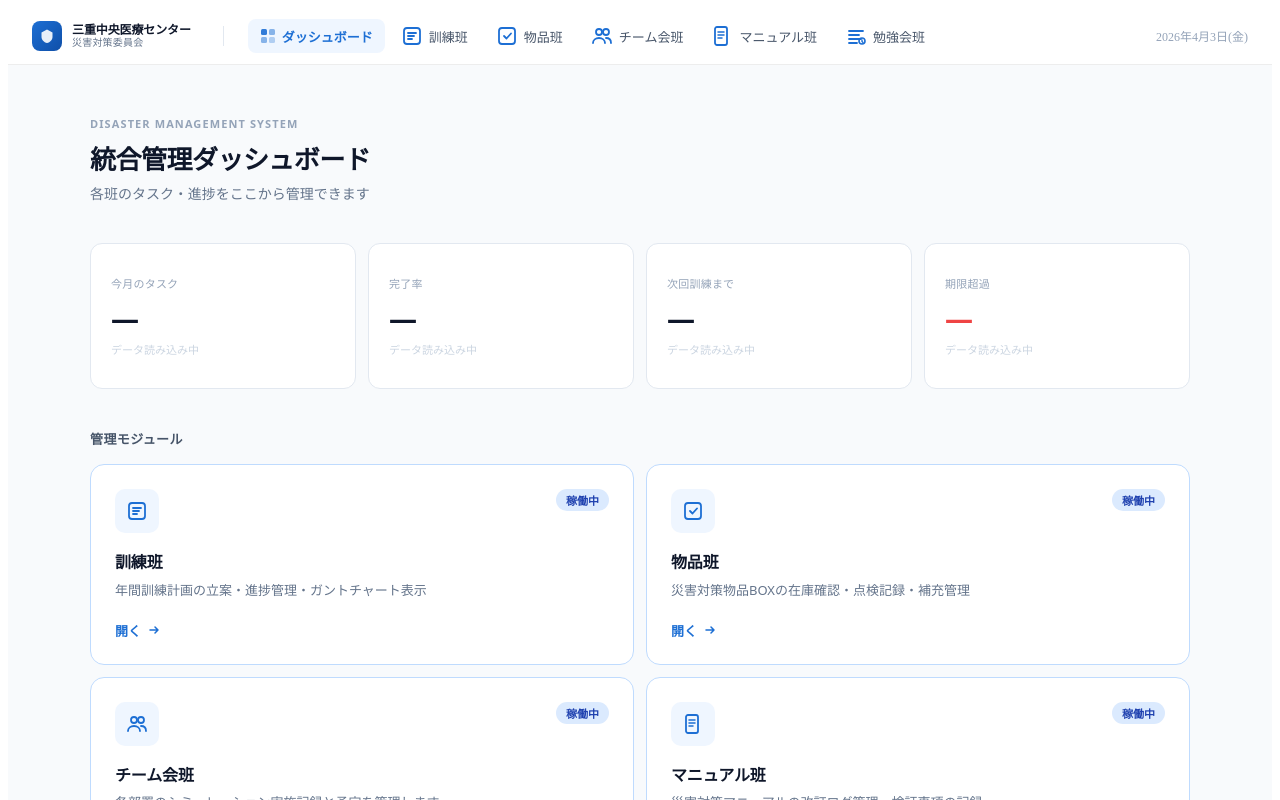
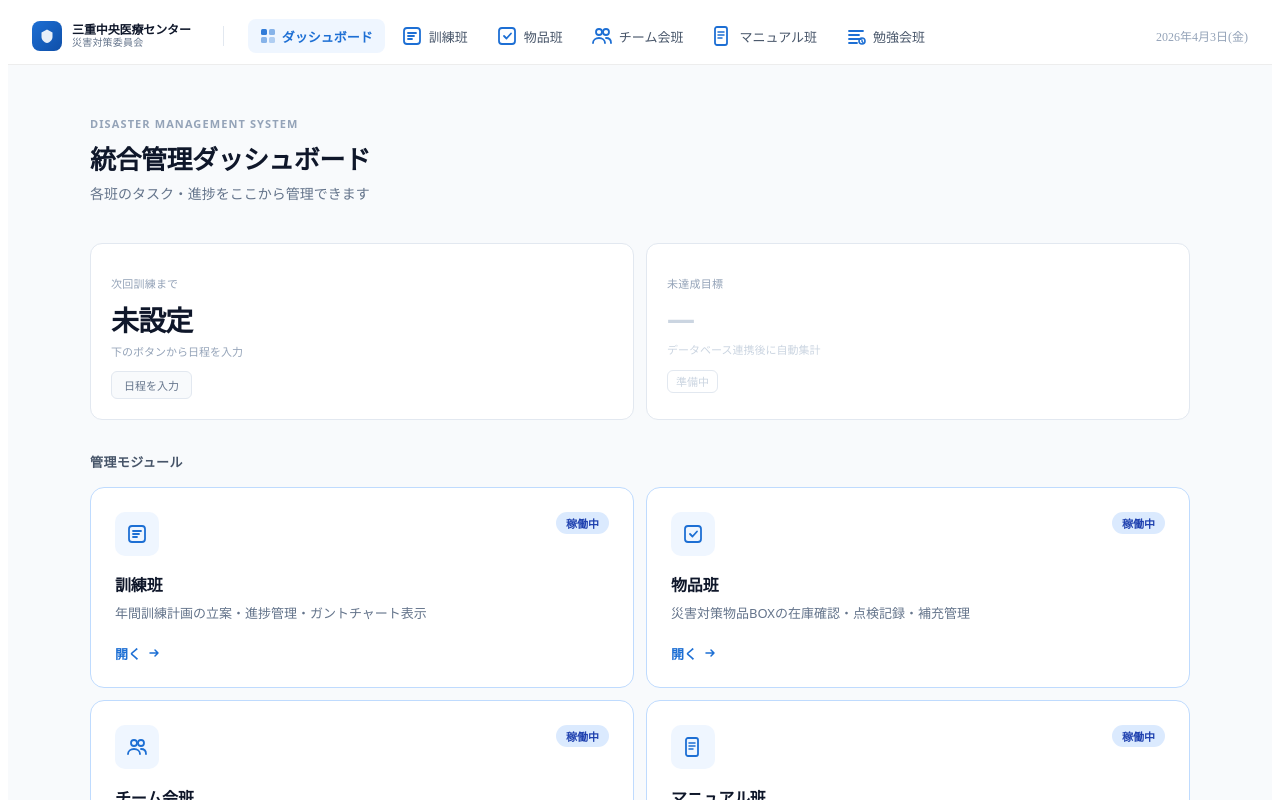
Before and after one commit to tslab1978/disaster-management-app, a Next.js app: page / in a window 1280 px wide. Shown: the top 800 px of the page. Built offline with nearby package versions, Linux system fonts and the light colour scheme.

Commit message:
feat: ダッシュボードを2枚カードに刷新・次回訓練日カウントダウン実装

```diff
--- a/app/page.tsx
+++ b/app/page.tsx
@@ -1,16 +1,49 @@
 'use client';
 
 import Link from 'next/link';
+import { useState, useEffect } from 'react';
 import { MODULES } from './_config/modules';
 
-const stats = [
-  { label: '今月のタスク', value: '—', sub: 'データ読み込み中' },
-  { label: '完了率', value: '—', sub: 'データ読み込み中' },
-  { label: '次回訓練まで', value: '—', sub: 'データ読み込み中' },
-  { label: '期限超過', value: '—', sub: 'データ読み込み中', warn: true },
-];
+const TRAINING_DATE_KEY = 'next_training_date';
 
 export default function Home() {
+  const [nextTrainingDate, setNextTrainingDate] = useState('');
+  const [editingDate, setEditingDate] = useState(false);
+  const [tempDate, setTempDate] = useState('');
+
+  // localStorageから次回訓練日を読み込み
+  useEffect(() => {
+    const saved = localStorage.getItem(TRAINING_DATE_KEY);
+    if (saved) setNextTrainingDate(saved);
+  }, []);
+
+  const saveDate = () => {
+    localStorage.setItem(TRAINING_DATE_KEY, tempDate);
+    setNextTrainingDate(tempDate);
+    setEditingDate(false);
+  };
+
+  const cancelEdit = () => {
+    setTempDate(nextTrainingDate);
+    setEditingDate(false);
+  };
+
+  // 次回訓練まで何日か計算
+  const daysUntilTraining = (): { value: string; sub: string; warn: boolean } => {
+    if (!nextTrainingDate) return { value: '未設定', sub: '下のボタンから日程を入力', warn: false };
+    const today = new Date();
+    today.setHours(0, 0, 0, 0);
+    const target = new Date(nextTrainingDate);
+    target.setHours(0, 0, 0, 0);
+    const diff = Math.ceil((target.getTime() - today.getTime()) / (1000 * 60 * 60 * 24));
+    if (diff < 0) return { value: '終了', sub: `${nextTrainingDate} 実施済み`, warn: false };
+    if (diff === 0) return { value: '本日', sub: `${nextTrainingDate} 開催日`, warn: false };
+    if (diff <= 30) return { value: `${diff}日`, sub: `${nextTrainingDate} まで`, warn: true };
+    return { value: `${diff}日`, sub: `${nextTrainingDate} まで`, warn: false };
+  };
+
+  const training = daysUntilTraining();
+
   return (
     <main style={{
       minHeight: 'calc(100vh - 56px)',
@@ -33,29 +66,63 @@ export default function Home() {
           </p>
         </div>
 
-        {/* ステータスカード */}
-        <div style={{
-          display: 'grid',
-          gridTemplateColumns: 'repeat(4, 1fr)',
-          gap: '12px',
-          marginBottom: '2.5rem',
-        }}>
-          {stats.map((s) => (
-            <div key={s.label} style={{
-              backgroundColor: 'white',
-              border: '1px solid #e2e8f0',
-              borderRadius: '12px',
-              padding: '1.25rem',
-            }}>
-              <p style={{ fontSize: '11px', color: '#94a3b8', fontWeight: '500', marginBottom: '8px', letterSpacing: '0.02em' }}>
-                {s.label}
-              </p>
-              <p style={{ fontSize: '28px', fontWeight: '700', color: s.warn ? '#ef4444' : '#0f172a', margin: 0, letterSpacing: '-0.03em' }}>
-                {s.value}
-              </p>
-              <p style={{ fontSize: '11px', color: '#cbd5e1', marginTop: '4px' }}>{s.sub}</p>
+        {/* ステータスカード（2枚） */}
+        <div style={{ display: 'grid', gridTemplateColumns: 'repeat(2, 1fr)', gap: '12px', marginBottom: '2rem' }}>
+
+          {/* 次回訓練まで */}
+          <div style={{ backgroundColor: 'white', border: `1px solid ${training.warn ? '#fecaca' : '#e2e8f0'}`, borderRadius: '12px', padding: '1.25rem' }}>
+            <p style={{ fontSize: '11px', color: '#94a3b8', fontWeight: '500', marginBottom: '8px', letterSpacing: '0.02em' }}>
+              次回訓練まで
+            </p>
+            <p style={{ fontSize: '28px', fontWeight: '700', color: training.warn ? '#ef4444' : '#0f172a', margin: 0, letterSpacing: '-0.03em' }}>
+              {training.value}
+            </p>
+            <p style={{ fontSize: '11px', color: '#94a3b8', marginTop: '4px' }}>{training.sub}</p>
+
+            {/* 日程入力 */}
+            <div style={{ marginTop: '12px' }}>
+              {editingDate ? (
+                <div style={{ display: 'flex', gap: '6px', alignItems: 'center' }}>
+                  <input
+                    type="date"
+                    value={tempDate}
+                    onChange={(e) => setTempDate(e.target.value)}
+                    style={{ padding: '5px 8px', fontSize: '12px', border: '1px solid #bfdbfe', borderRadius: '6px', outline: 'none' }}
+                  />
+                  <button onClick={saveDate} style={{ padding: '5px 12px', backgroundColor: '#1d6fd4', color: 'white', border: 'none', borderRadius: '6px', fontSize: '12px', fontWeight: '600', cursor: 'pointer' }}>
+                    保存
+                  </button>
+                  <button onClick={cancelEdit} style={{ padding: '5px 10px', backgroundColor: 'white', color: '#64748b', border: '1px solid #e2e8f0', borderRadius: '6px', fontSize: '12px', cursor: 'pointer' }}>
+                    取消
+                  </button>
+                </div>
+              ) : (
+                <button
+                  onClick={() => { setTempDate(nextTrainingDate); setEditingDate(true); }}
+                  style={{ padding: '5px 12px', backgroundColor: '#f8fafc', color: '#64748b', border: '1px solid #e2e8f0', borderRadius: '6px', fontSize: '11px', cursor: 'pointer' }}
+                >
+                  {nextTrainingDate ? '日程を変更' : '日程を入力'}
+                </button>
+              )}
             </div>
-          ))}
+          </div>
+
+          {/* 未達成目標（DB連携後） */}
+          <div style={{ backgroundColor: 'white', border: '1px solid #e2e8f0', borderRadius: '12px', padding: '1.25rem' }}>
+            <p style={{ fontSize: '11px', color: '#94a3b8', fontWeight: '500', marginBottom: '8px', letterSpacing: '0.02em' }}>
+              未達成目標
+            </p>
+            <p style={{ fontSize: '28px', fontWeight: '700', color: '#cbd5e1', margin: 0, letterSpacing: '-0.03em' }}>
+              —
+            </p>
+            <p style={{ fontSize: '11px', color: '#cbd5e1', marginTop: '4px' }}>データベース連携後に自動集計</p>
+            <div style={{ marginTop: '12px' }}>
+              <span style={{ fontSize: '11px', color: '#cbd5e1', padding: '3px 8px', border: '1px solid #e2e8f0', borderRadius: '6px' }}>
+                準備中
+              </span>
+            </div>
+          </div>
+
         </div>
 
         {/* モジュールカード */}
@@ -63,11 +130,7 @@ export default function Home() {
           <h2 style={{ fontSize: '13px', fontWeight: '600', color: '#475569', marginBottom: '1rem', letterSpacing: '0.03em' }}>
             管理モジュール
           </h2>
-          <div style={{
-            display: 'grid',
-            gridTemplateColumns: 'repeat(2, 1fr)',
-            gap: '12px',
-          }}>
+          <div style={{ display: 'grid', gridTemplateColumns: 'repeat(2, 1fr)', gap: '12px' }}>
             {MODULES.map((m) => {
               const inner = (
                 <div style={{
```
